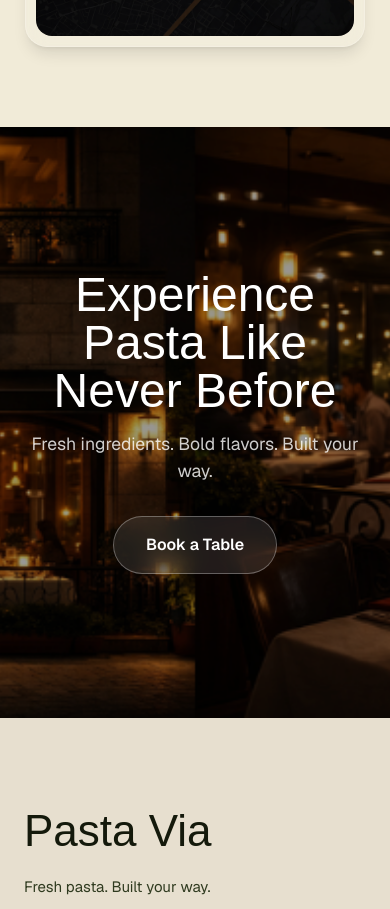
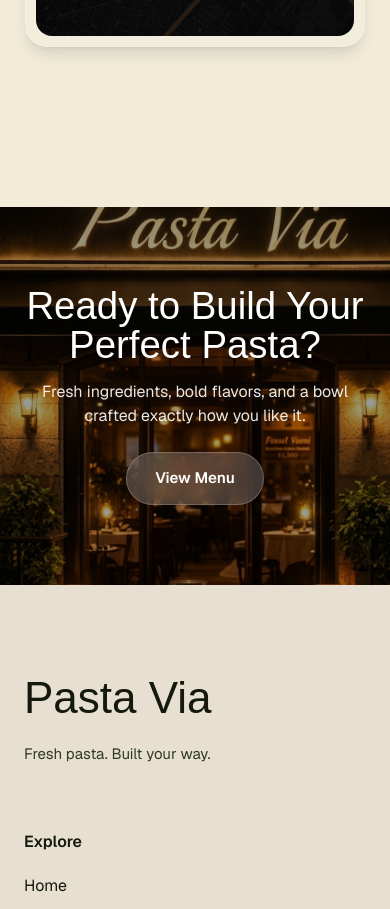
Before and after one commit to thepurplestudios/hospitality-interactive-experience, a Next.js app: page / in a window 390 px wide. Shown: the part 6420-7329 px from the top of the page. Built offline with nearby package versions, Linux system fonts and the light colour scheme; a web font is replaced by a local one.

Commit message:
CTABanner section responsive

```diff
--- a/components/sections/CTABanner.tsx
+++ b/components/sections/CTABanner.tsx
@@ -1,58 +1,100 @@
 "use client";
 
-import Image from "next/image";
 import { motion } from "framer-motion";
+import Container from "@/components/layout/container";
 
 export default function CTABanner() {
   return (
-    <section className="relative h-[70vh] overflow-hidden">
-      {/* BG IMAGE */}
-      <Image
-        src="/images/cta-banner/banner-main.png"
-        alt="Pasta dining experience"
-        fill
-        className="object-cover"
-        priority
+    <section className="relative mt-20 md:mt-28 overflow-hidden">
+      {/* BG IMAGE LAYERS (MOST RELIABLE WAY) */}
+
+      {/* Mobile */}
+      <div
+        className="
+    absolute inset-0
+    bg-no-repeat
+
+    bg-[url('/images/cta-banner/banner-mobile.png')]
+    bg-cover
+    bg-[center_20%]          /* 👈 show more TOP (logo visible) */
+
+    md:bg-[url('/images/cta-banner/banner-tablet.png')]
+    md:bg-cover
+    md:bg-[center_25%]       /* 👈 tablet slightly balanced */
+
+    lg:bg-[url('/images/cta-banner/banner-main.png')]
+    lg:bg-cover
+    lg:bg-center             /* desktop unchanged */
+  "
       />
-
-      {/* DARK OVERLAY */}
-      <div className="absolute inset-0 bg-black/40" />
+      {/* Overlay */}
+      <div className="absolute inset-0 bg-black/40 md:bg-black/30" />
 
       {/* CONTENT */}
-      <div className="relative z-10 flex h-full items-center justify-center text-center px-6">
+      <Container className="relative z-10 px-5 sm:px-6 py-20 md:py-28">
         <motion.div
           initial={{ opacity: 0, y: 40 }}
           whileInView={{ opacity: 1, y: 0 }}
+          viewport={{ once: true }}
           transition={{ duration: 0.7 }}
-          viewport={{ once: true }}
-          className="max-w-[800px]"
+          className="
+            max-w-[720px]
+            mx-auto
+            text-center
+          "
         >
-          <h2 className="heading-font text-white text-[3rem] md:text-[4rem] leading-[1]">
-            Experience Pasta Like Never Before
+          <h2
+            className="
+              heading-font text-white leading-[1]
+
+              text-[2.4rem]
+              sm:text-[3rem]
+              md:text-[3.8rem]
+              lg:text-[4.5rem]
+            "
+          >
+            Ready to Build Your Perfect Pasta?
           </h2>
 
-          <p className="mt-4 text-white/80 text-[1.1rem] md:text-[1.2rem]">
-            Fresh ingredients. Bold flavors. Built your way.
+          <p
+            className="
+              mt-4
+              text-white/90
+
+              text-[1rem]
+              sm:text-[1.1rem]
+              md:text-[1.2rem]
+            "
+          >
+            Fresh ingredients, bold flavors, and a bowl crafted exactly how you
+            like it.
           </p>
 
-          <button
+          <motion.button
+            whileHover={{ scale: 1.05, y: -2 }}
+            whileTap={{ scale: 0.97 }}
             className="
-              mt-8
+              mt-6 md:mt-8
+
               rounded-full
-              border border-white/30
-              bg-white/10
-              px-8 py-4
+              border border-white/20
+              bg-white/20
+
+              px-7 py-3.5
+              sm:px-8 sm:py-4
+
+              text-[0.95rem]
+              sm:text-[1rem]
+
+              font-semibold
               text-white
-              font-semibold
-              backdrop-blur-md
-              transition-all
-              hover:bg-white/20
+              backdrop-blur-[12px]
             "
           >
-            Book a Table
-          </button>
+            View Menu
+          </motion.button>
         </motion.div>
-      </div>
+      </Container>
     </section>
   );
 }
```
Also changed, not shown: public/images/cta-banner/banner-mobile.png (added), 1 other file (tests, documents, lock files or other folders).
